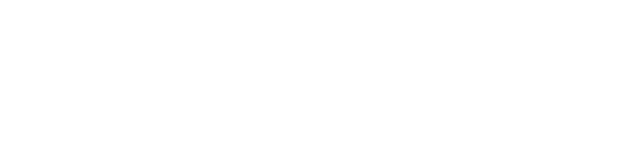
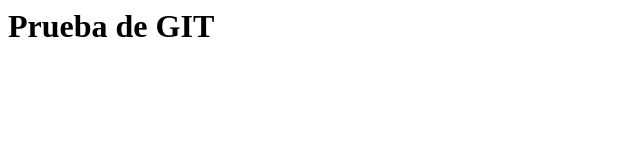
Before and after one commit to LoreLor/Angular, a plain HTML site: page index.html in a window 1280 px wide. Shown: the whole page, without its empty margins (0-640 px from the left). Drawn offline with Linux system fonts and the light colour scheme.

Commit message:
Se agrega un titulo h1

```diff
--- a/index.html
+++ b/index.html
@@ -3,6 +3,6 @@
         <title>Primero pagina</title>
     </head>
     <body>
-
+        <h1>Prueba de GIT</h1>
     </body>
 </html>
```
